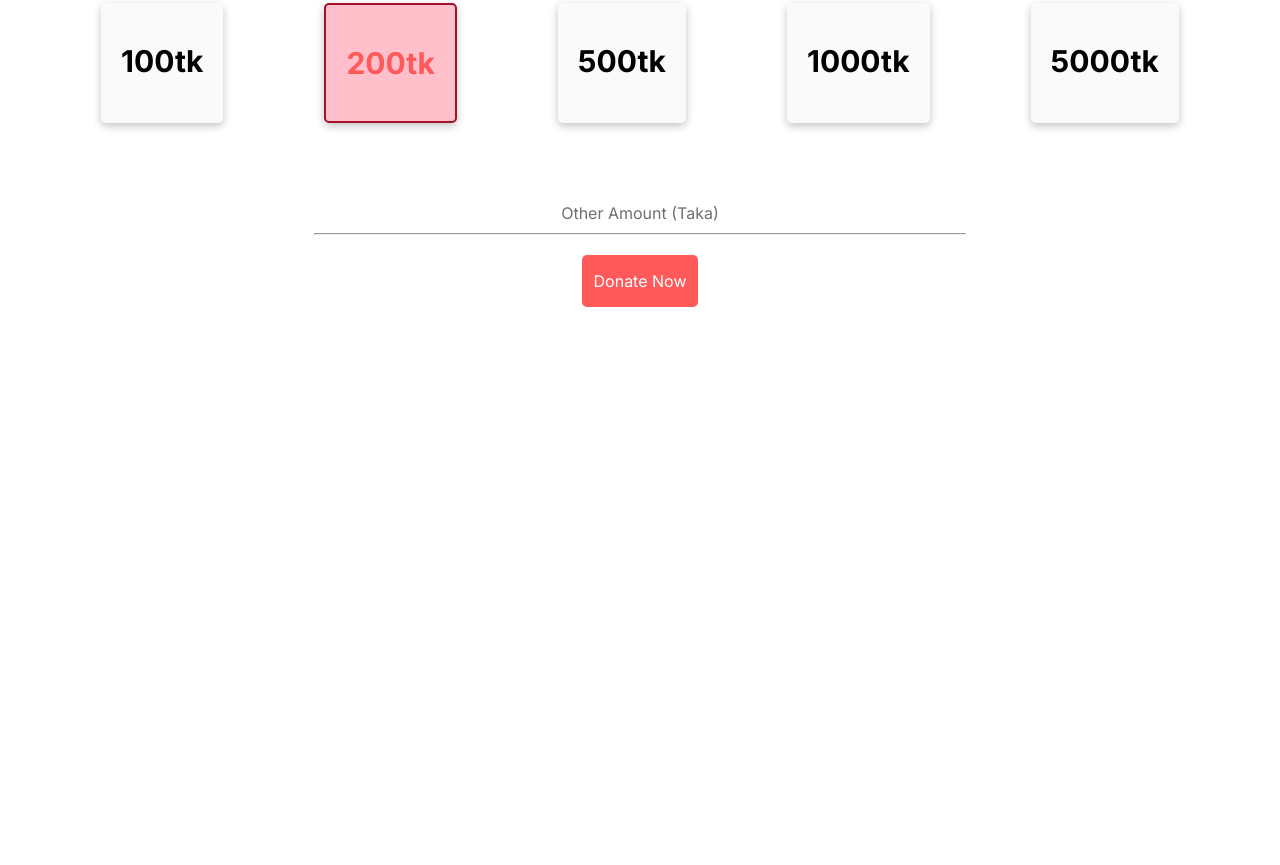
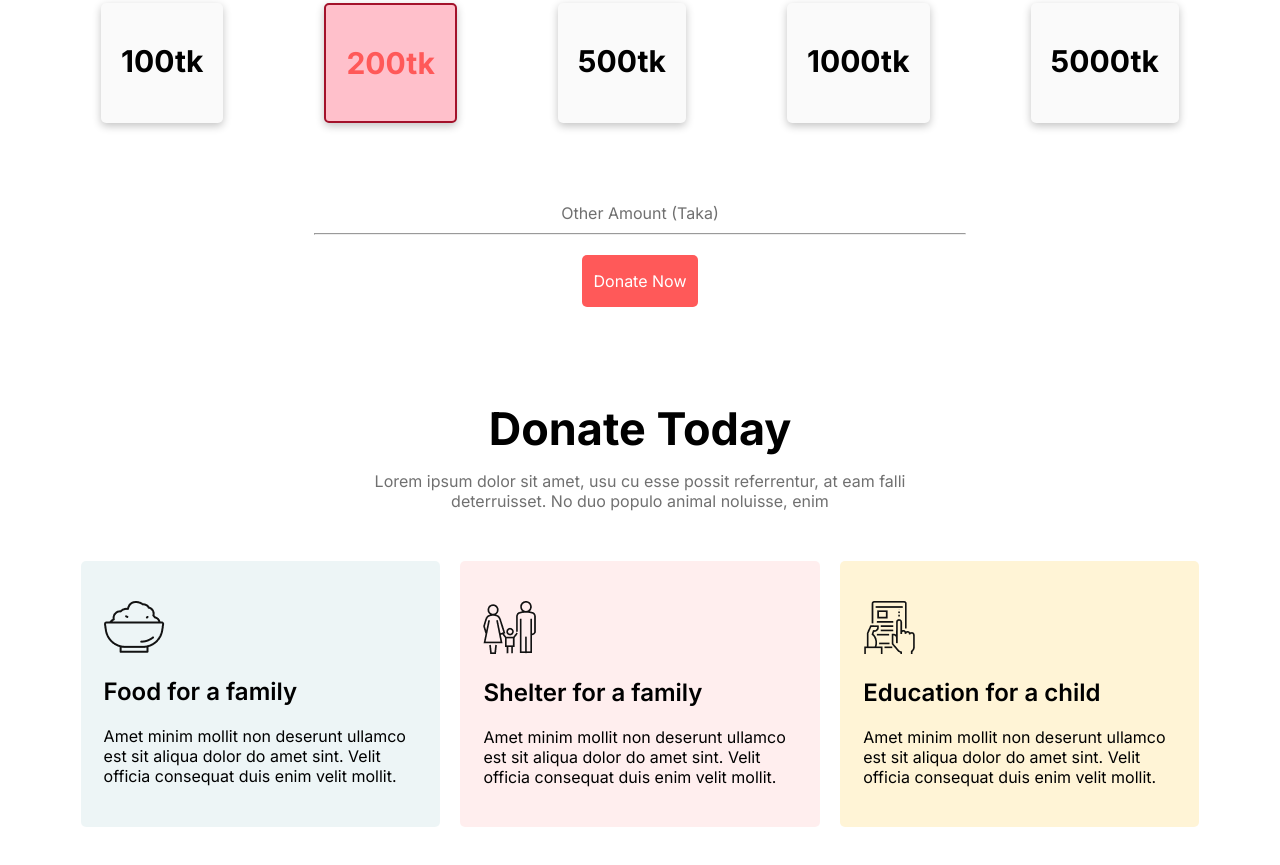
Before and after one commit to DeveloperDishan/1st_assinment, a plain HTML site: page index.html in a window 1280 px wide. Shown: the part 976-1841 px from the top of the page. Before the commit the page ends 1377 px from the top, so only its background shows below. Drawn offline with Linux system fonts and the light colour scheme.

Commit message:
fourth part

```diff
--- a/index.html
+++ b/index.html
@@ -57,6 +57,37 @@
         </div>
     </section>
     <!--  Donate_Today part end -->
+
+    <!--  Donate_plan part start -->
+    <section id="donet_plan">
+        <div class="head_text">
+            <h2>Donate Today</h2>
+            <p>Lorem ipsum dolor sit amet, usu cu esse possit referrentur, at eam falli <br> deterruisset. No duo populo
+                animal noluisse, enim</p>
+        </div>
+
+        <div class="plan_main">
+            <div class="plan_item plan_back1">
+                <img src="./icons/food.png" alt="">
+                <h3>Food for a family</h3>
+                <p>Amet minim mollit non deserunt ullamco est sit aliqua dolor do amet sint. Velit officia consequat
+                    duis enim velit mollit.</p>
+            </div>
+            <div class="plan_item plan_back2">
+                <img src="./icons/shelter.png" alt="">
+                <h3>Shelter for a family</h3>
+                <p>Amet minim mollit non deserunt ullamco est sit aliqua dolor do amet sint. Velit officia consequat
+                    duis enim velit mollit.</p>
+            </div>
+            <div class="plan_item plan_back3">
+                <img src="./icons/Frame-1.png" alt="">
+                <h3>Education for a child</h3>
+                <p>Amet minim mollit non deserunt ullamco est sit aliqua dolor do amet sint. Velit officia consequat
+                    duis enim velit mollit.</p>
+            </div>
+        </div>
+    </section>
+    <!--  Donate_plany part end -->
 </body>
 
 </html>
--- a/style.css
+++ b/style.css
@@ -107,3 +107,38 @@ section {
 }
 
 /* Donate_Today part end */
+/* Donate_plan part start */
+.plan_main {
+    margin: 50px 60px 0;
+    display: flex;
+    justify-content: space-evenly;
+}
+
+.plan_item {
+    width: 27%;
+    padding: 40px 23px;
+
+}
+
+.plan_item h3 {
+    margin: 20px 0;
+    font-size: 24px;
+    font-weight: 600;
+}
+
+.plan_back1 {
+    background: rgba(79, 157, 166, 0.1);
+    border-radius: 5px;
+}
+
+.plan_back2 {
+    background: rgba(255, 89, 89, 0.1);
+    border-radius: 5px;
+}
+
+.plan_back3 {
+    background: #FFF4D6;
+    border-radius: 5px;
+}
+
+/* Donate_plan part end */
```
